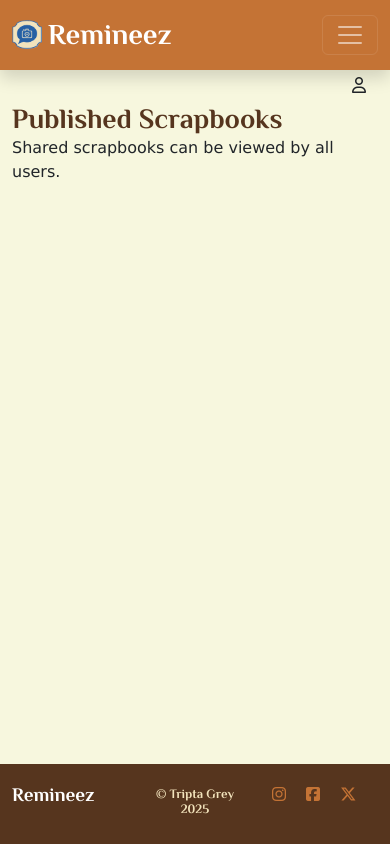
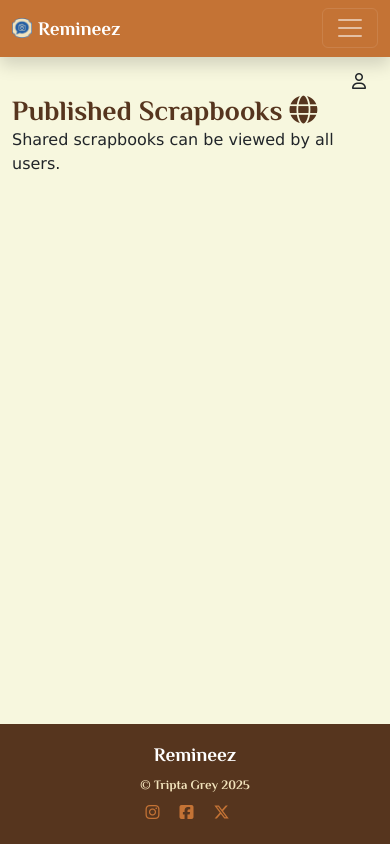
Before and after one commit to tgrey2024/capstone, a Django app: page /scrapbook/ in a window 390 px wide. Run offline with Django 4.2, Linux system fonts and the light colour scheme; data that the repository does not hold is empty; some libraries are stand-ins or nearby versions.

Commit message:
fix navbar and footer layout and scrapbook detail layout for responsive design

```diff
--- a/config/settings.py
+++ b/config/settings.py
@@ -31,7 +31,7 @@ SECRET_KEY = os.environ.get('SECRET_KEY')
 
 
 # SECURITY WARNING: don't run with debug turned on in production!
-DEBUG = False
+DEBUG = True
 
 ALLOWED_HOSTS = [
     '8000-tgrey2024-capstone-vwz9ad2eczu.ws.codeinstitute-ide.net',
@@ -65,6 +65,7 @@ INSTALLED_APPS = [
 ]
 
 SITE_ID = 1
+LOGIN_URL = '/accounts/login/'
 LOGIN_REDIRECT_URL = '/'
 LOGOUT_REDIRECT_URL = '/'
 
--- a/scrapbook/templates/scrapbook/index.html
+++ b/scrapbook/templates/scrapbook/index.html
@@ -8,7 +8,7 @@
     <div class="container">
         <div class="row">
             <div class="col-12">
-                <h1>Published Scrapbooks</h1>
+                <h1>Published Scrapbooks <i class="fa-solid fa-globe"></i></h1>
                 <p id="subtitle">Shared scrapbooks can be viewed by all users.</p>
                 <!-- Create a new scrapbook if the user is authenticated -->
                 {% if user.is_authenticated %}
@@ -32,25 +32,13 @@
                                 <div class="{% if user.is_authenticated and scrapbook.author == user and scrapbook.status == 0 %}opacity-50{% endif %}">
                                     <a class="text-decoration-none icon-link icon-link-hover" style="--bs-link-hover-color-rgb: 196, 115, 53;" href="{% url 'scrapbook_detail' scrapbook.slug %}">
                                         <h5 class="card-title d-inline linked-title">{{ scrapbook.title }}</h5></a>
+                                    <!-- Author and Status icon conditionals -->
                                     <h6 class="card-subtitle mb-2 text-body-secondary d-inline">by {{ scrapbook.author }}</h6>
-                                    <!-- <div class="col-12">
-                                        <strong class="text-secondary card-text text-muted metadata">
-                                        <i class="far fa-posts"></i> {{ scrapbook.post_count }} Posts
-                                        </strong>
-                                    </div> -->
-                                    <!-- Last Updated and Status icon conditionals -->
-                                    <div>
-                                        <p class="card-subtitle d-inline text-body-secondary mb-2">Updated: {{ scrapbook.updated_on }}</p>
-                                        {% if user.is_authenticated and scrapbook.author == user %}
-                                            {% if scrapbook.status == 0 %}
-                                            <div class="card-text d-inline text-body-secondary"><i class="fa-solid fa-pen"></i></div>
-                                            {% elif scrapbook.status == 1 %}
-                                            <div class="card-text d-inline text-body-secondary"><i class="fa-solid fa-lock"></i></div>
-                                            {% elif scrapbook.status == 2 %}
-                                            <div class="card-text d-inline text-body-secondary"><i class="fa-solid fa-lock-open"></i></div>
-                                        {% endif %}
-                                        {% endif %}
-                                    </div>
+                                    {% if scrapbook.status == 2 %}
+                                        <div class="card-text d-inline text-body-secondary"><i class="fa-solid fa-globe"></i></div>
+                                    {% endif %}
+                                    <!-- Last Updated -->
+                                    <p class="card-subtitle text-body-secondary mb-2">Last updated: {{ scrapbook.updated_on }}</p>
                                 </div>
                                 <div>
                                     <a href="{% url 'scrapbook_detail' scrapbook.slug %}" class="btn btn-info scrapbook-link">Open <i class="fa-solid fa-book-open"></i></a>
--- a/scrapbook/templates/scrapbook/post_detail.html
+++ b/scrapbook/templates/scrapbook/post_detail.html
@@ -25,7 +25,7 @@
                     {% elif post.status == 1 %}
                     <div class="card-text d-inline text-body-secondary"><i class="fa-solid fa-lock"></i></div>
                     {% elif post.status == 2 %}
-                    <div class="card-text d-inline text-body-secondary"><i class="fa-solid fa-lock-open"></i></div>
+                    <div class="card-text d-inline text-body-secondary"><i class="fa-solid fa-globe"></i></div>
                     {% endif %}
                 {% endif %}
                 <!-- Post author | the post's last updated date -->
--- a/scrapbook/templates/scrapbook/scrapbook_mylist.html
+++ b/scrapbook/templates/scrapbook/scrapbook_mylist.html
@@ -40,14 +40,14 @@
                                     </div> -->
                                     <!-- Last Updated and Status icon conditionals -->
                                     <div>
-                                        <p class="card-subtitle d-inline text-body-secondary mb-2">Updated: {{ scrapbook.updated_on }}</p>
+                                        <p class="card-subtitle d-inline text-body-secondary mb-2">Last updated: {{ scrapbook.updated_on }}</p>
                                         {% if user.is_authenticated and scrapbook.author == user %}
                                             {% if scrapbook.status == 0 %}
                                             <div class="card-text d-inline text-body-secondary"><i class="fa-solid fa-pen"></i></div>
                                             {% elif scrapbook.status == 1 %}
                                             <div class="card-text d-inline text-body-secondary"><i class="fa-solid fa-lock"></i></div>
                                             {% elif scrapbook.status == 2 %}
-                                            <div class="card-text d-inline text-body-secondary"><i class="fa-solid fa-lock-open"></i></div>
+                                            <div class="card-text d-inline text-body-secondary"><i class="fa-solid fa-globe"></i></div>
                                         {% endif %}
                                         {% endif %}
                                     </div>
--- a/scrapbook/views.py
+++ b/scrapbook/views.py
@@ -6,6 +6,9 @@ from .forms import PostForm, ScrapbookForm
 from django.urls import reverse_lazy, reverse
 from django.views.generic.edit import UpdateView, CreateView, DeleteView
 from django.contrib import messages
+from django.contrib.auth.mixins import LoginRequiredMixin
+from django.contrib.auth.decorators import login_required
+from django.utils.decorators import method_decorator
 
 class ScrapbookListView(generic.ListView):
     model = Scrapbook
@@ -18,10 +21,11 @@ class ScrapbookListView(generic.ListView):
             scrapbook__in=self.get_queryset(), status=2).count()
         return context
 
-class ScrapbookMyListView(generic.ListView):
+class ScrapbookMyListView(LoginRequiredMixin, generic.ListView):
     model = Scrapbook
     ordering = ["-created_on"]
     template_name = "scrapbook/scrapbook_mylist.html"
+    login_url = '/accounts/login/'
 
     def get_context_data(self, **kwargs):
         context = super().get_context_data(**kwargs)
@@ -71,10 +75,11 @@ def handle_post_request(request, scrapbook):
         messages.error(request, "Post creation failed.")
     return redirect(reverse('scrapbook:scrapbook_detail', kwargs={'slug': scrapbook.slug}))
 
-class ScrapbookCreateView(CreateView):
+class ScrapbookCreateView(LoginRequiredMixin, CreateView):
     model = Scrapbook
     form_class = ScrapbookForm
     template_name = 'scrapbook/scrapbook_form.html'
+    login_url = '/accounts/login/'
 
     def form_valid(self, form):
         form.instance.author = self.request.user
@@ -86,10 +91,11 @@ class ScrapbookCreateView(CreateView):
                             kwargs={'slug': self.object.slug})
 
 
-class ScrapbookUpdateView(UpdateView):
+class ScrapbookUpdateView(LoginRequiredMixin, UpdateView):
     model = Scrapbook
     form_class = ScrapbookForm
     template_name = 'scrapbook/scrapbook_form.html'
+    login_url = '/accounts/login/'
 
     def form_valid(self, form):
         messages.success(self.request, "Scrapbook updated successfully.")
@@ -99,9 +105,10 @@ class ScrapbookUpdateView(UpdateView):
         return reverse_lazy('scrapbook:scrapbook_detail',
                             kwargs={'slug': self.object.slug})
 
-class ScrapbookDeleteView(DeleteView):
+class ScrapbookDeleteView(LoginRequiredMixin, DeleteView):
     model = Scrapbook
     template_name = 'scrapbook/confirm_delete.html'
+    login_url = '/accounts/login/'
 
     def get_object(self):
         scrapbook_slug = self.kwargs['slug']
@@ -116,10 +123,11 @@ class ScrapbookDeleteView(DeleteView):
     def get_success_url(self):
         return reverse_lazy('home')
 
-class PostCreateView(CreateView):
+class PostCreateView(LoginRequiredMixin, CreateView):
     model = Post
     form_class = PostForm
     template_name = 'scrapbook/post_form.html'
+    login_url = '/accounts/login/'
 
     def get_form_kwargs(self):
         kwargs = super().get_form_kwargs()
@@ -137,10 +145,11 @@ class PostCreateView(CreateView):
         return reverse_lazy('scrapbook:scrapbook_detail',
                             kwargs={'slug': self.object.scrapbook.slug})
 
-class PostUpdateView(UpdateView):
+class PostUpdateView(LoginRequiredMixin, UpdateView):
     model = Post
     form_class = PostForm
     template_name = 'scrapbook/post_form.html'
+    login_url = '/accounts/login/'
 
     def get_form_kwargs(self):
         kwargs = super().get_form_kwargs()
@@ -166,9 +175,10 @@ class PostUpdateView(UpdateView):
         return reverse_lazy('scrapbook:post_detail', kwargs={'scrapbook_slug': self.object.scrapbook.slug, 'post_slug': self.object.slug})
 
 
-class PostDeleteView(DeleteView):
+class PostDeleteView(LoginRequiredMixin, DeleteView):
     model = Post
     template_name = 'scrapbook/confirm_delete.html'
+    login_url = '/accounts/login/'
 
     def get_object(self):
         scrapbook_slug = self.kwargs['slug']
@@ -179,11 +189,6 @@ class PostDeleteView(DeleteView):
         response = super().form_valid(form)
         messages.success(self.request, "Post deleted successfully.")
         return response
-
-    # def delete(self, request, *args, **kwargs):
-    #     response = super().delete(request, *args, **kwargs)
-    #     messages.success(self.request, "Post deleted successfully.")
-    #     return response
 
     def get_success_url(self):
         return reverse_lazy('scrapbook:scrapbook_detail', kwargs={'slug': self.object.scrapbook.slug})
--- a/static/css/style.css
+++ b/static/css/style.css
@@ -37,10 +37,10 @@ h1, h2, h3, h4, h5, h6 {
 }
 
 #navbar .logo {
-    width: 30px;
+    width: 20px;
     margin-right: 6px;
-    font-size: 1.8rem;
-    margin-bottom: 0.5rem;
+    font-size: 1.2rem;
+    margin-bottom: 0.2rem;
 }
 
 #msg {
--- a/templates/base.html
+++ b/templates/base.html
@@ -76,17 +76,20 @@
         </div>
     </header>
     <main>
+      <!-- Logged in status -->
+      <div id="logged-in">
       {% if user.is_authenticated %}
-        <div class="text-end mx-3 my-1 d-flex justify-content-end align-items-center">
+        <div class="text-end mx-3 d-flex justify-content-end align-items-center">
             <span class="d-none d-md-block d-lg-block">You are logged in as</span>
             <span class="mx-2"> {{ user.username }} <i class="fa-solid fa-user"></i></span>
         </div>
         {% else %}
-        <div class="text-end mx-3 my-1 d-flex justify-content-end align-items-center">
+        <div class="text-end mx-3 d-flex justify-content-end align-items-center">
             <span class="d-none d-md-block d-lg-block">You are not logged in </span>
             <span class="mx-2"><i class="fa-regular fa-user"></i></span>
         </div>
         {% endif %}
+      </div>
         {% block content %}
         <!-- content goes here -->
         {% endblock %}
@@ -97,10 +100,10 @@
     <footer id="footer" class="mt-auto">
         <div class="container section">
             <div class="row justify-content-center">
-                <div class="col-4 text-md-start">
+                <div class="col-12 col-sm-4 text-center">
                     <h2>Remineez</h2>
                 </div>
-                <div class="col-4 text-center">
+                <div class="col-12 col-sm-4 text-center">
                     <h2 class="sub-heading-color">
                       {% block copyright %}
                       © Tripta Grey 2025
@@ -108,7 +111,7 @@
                     </h2>
                 </div>
                 <!-- Social links -->
-                <div class="col-4 social-links text-md-end">
+                <div class="col-12 col-sm-4 social-links text-center">
                     <a href="https://www.instagram.com" target="_blank"
                         aria-label="Visit our Instagram page (opens in a new tab)" rel="noopener"><i
                             class="fa-brands fa-instagram"></i></a>
```
Also changed, not shown: scrapbook/templates/scrapbook/scrapbook_detail.html (+9 -5 lines), 1 other file.
